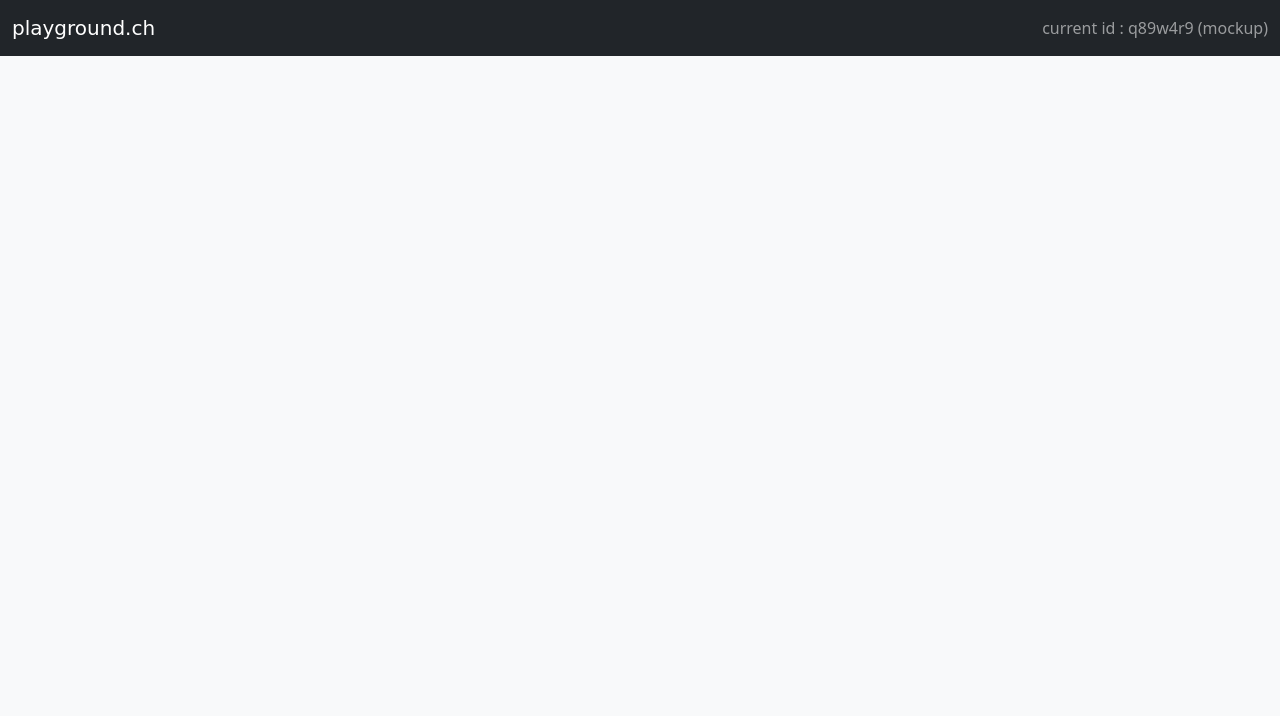
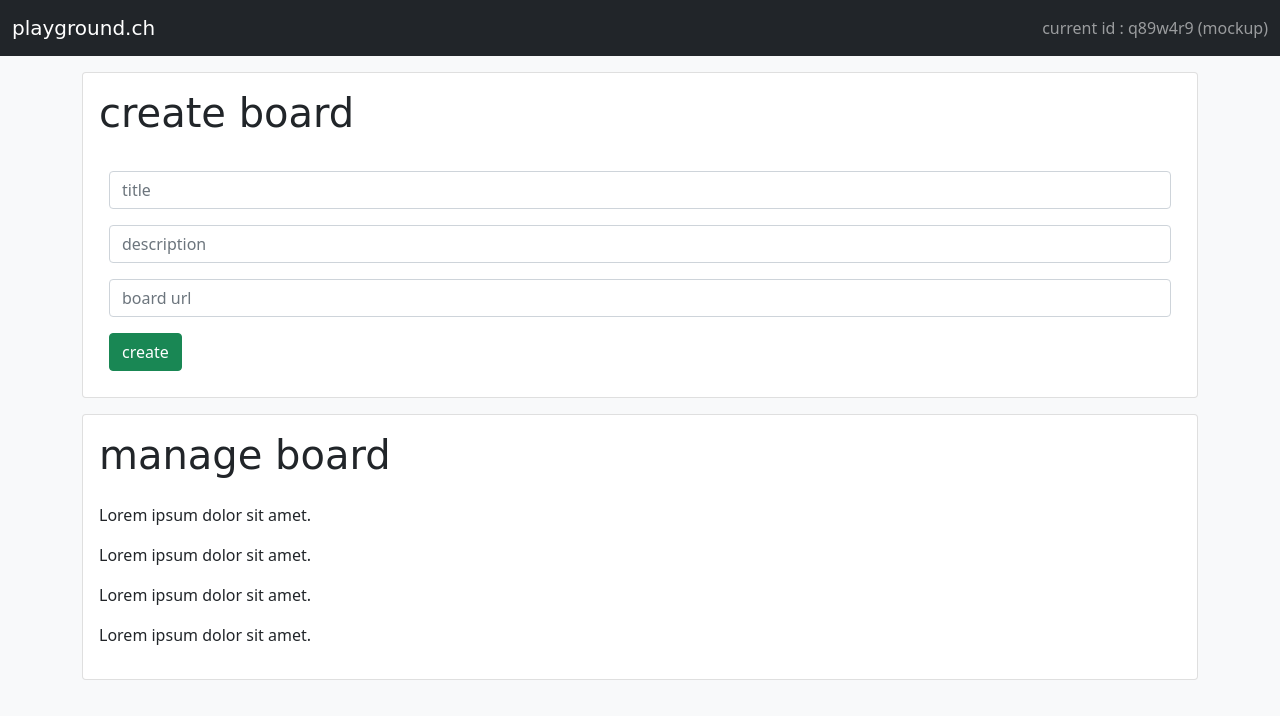
Before and after one commit to thisnat/playground-channel, a React (Create React App) app: page /admin/mastermind in a window 1280 px wide. Shown: the top 716 px of the page. Built offline with nearby package versions, Linux system fonts and the light colour scheme.

Commit message:
add admin page

```diff
--- a/src/App.js
+++ b/src/App.js
@@ -10,6 +10,7 @@ function App() {
           <Route exact path="/" component={Pages.Home} />
           <Route exact path="/:id" component={Pages.Board} />
           <Route path="/topic/:topicId" component={Pages.Topic} />
+          <Route path="/admin/mastermind" component={Pages.Admin} />
         </Switch>
       </Router>
     </div>
--- /dev/null
+++ b/src/components/forms/AdminCreateBoard.js
@@ -0,0 +1,12 @@
+const AdminCreateBoard = () => {
+    return (
+        <div style={{padding:10}}>
+            <input type="text" className="form-control" placeholder="title"/>
+            <input type="text" className="mt-3 form-control" placeholder="description"/>
+            <input type="text" className="mt-3 form-control" placeholder="board url"/>
+            <button className="mt-3 btn btn-success">create</button>
+        </div>
+    );
+};
+
+export default AdminCreateBoard;
--- a/src/components/forms/CommentBox.js
+++ b/src/components/forms/CommentBox.js
@@ -1,7 +1,7 @@
 const CommentBox = () => {
     return (
         <div className="mt-4">
-            <p className="lead">comment box here!</p>
+            <p className="lead">comment</p>
             <div className="input-group">
                 <textarea className="form-control" aria-label="With textarea"></textarea>
                 <button className="btn btn-outline-success" type="button">comment</button>
--- /dev/null
+++ b/src/components/list/AdminBoardList.js
@@ -0,0 +1,12 @@
+const AdminBoardList = () => {
+    return (
+        <div>
+            <p>Lorem ipsum dolor sit amet.</p>
+            <p>Lorem ipsum dolor sit amet.</p>
+            <p>Lorem ipsum dolor sit amet.</p>
+            <p>Lorem ipsum dolor sit amet.</p>
+        </div>
+    );
+};
+
+export default AdminBoardList;
--- /dev/null
+++ b/src/components/pages/Admin.js
@@ -0,0 +1,26 @@
+import AdminCreateBoard from "../forms/AdminCreateBoard";
+import AdminBoardList from "../list/AdminBoardList";
+
+const admin = () => {
+
+    const lol = { fontFamily:"Comic sans Ms" }
+
+    return (
+        <div className="container mt-3">
+            <div className="card p-3">
+                <h1 style={lol}>create board</h1>
+                <div className="mt-3">
+                    <AdminCreateBoard />
+                </div>
+            </div>
+            <div className="card p-3 mt-3">
+                <h1 style={lol}>manage board</h1>
+                <div className="mt-3">
+                    <AdminBoardList />
+                </div>
+            </div>
+        </div>
+    );
+};
+
+export default admin;
--- a/src/components/pages/index.js
+++ b/src/components/pages/index.js
@@ -2,10 +2,11 @@ import Home from './Home'
 import Board from './Board'
 import Topic from './Topic'
 
+import Admin from './Admin'
 import NotFound from './NotFound'
 
 const pages = {
-    Home,Board,NotFound,Topic
+    Home,Board,NotFound,Topic,Admin
 }
 
 export default pages;
```
